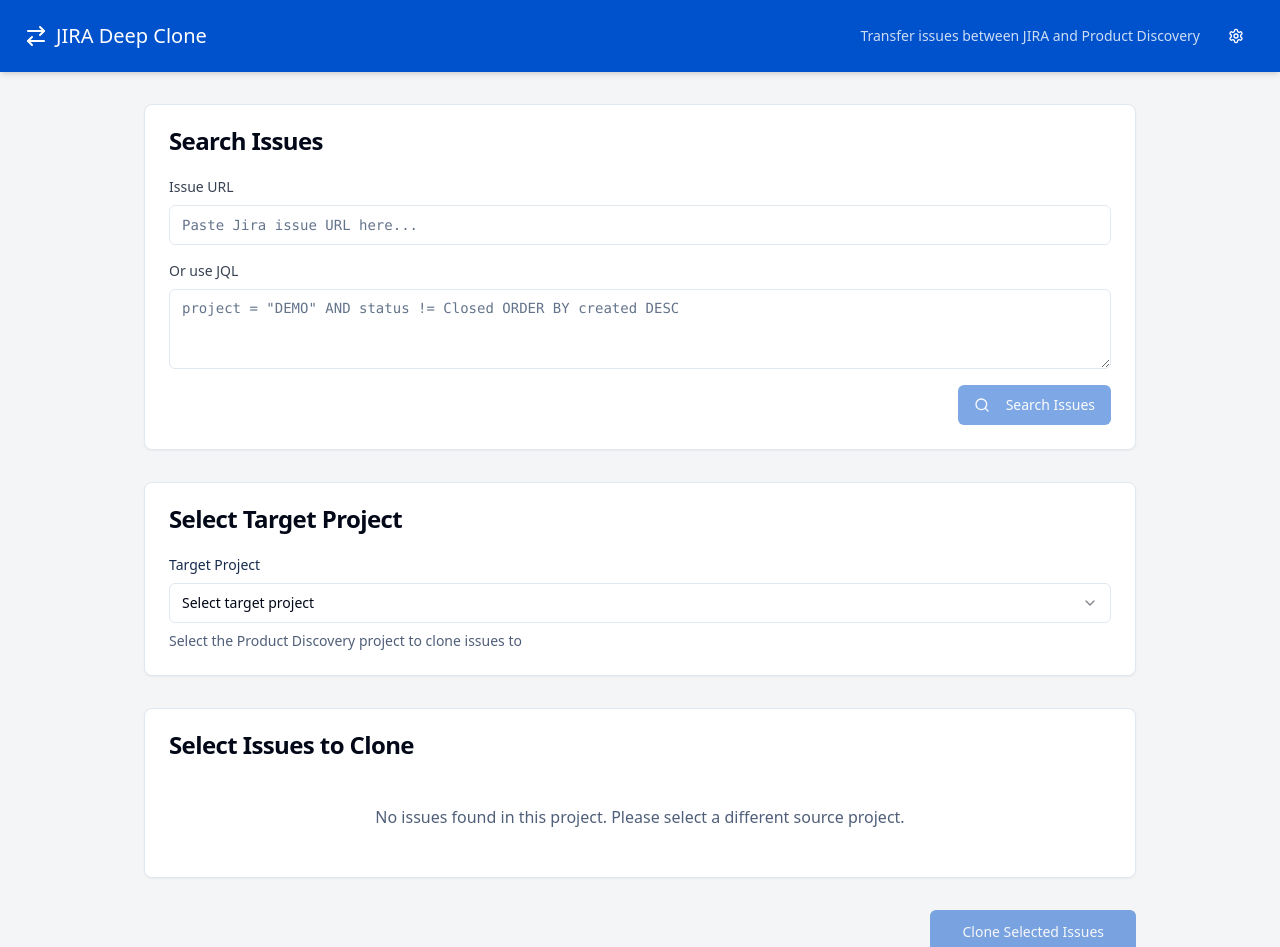
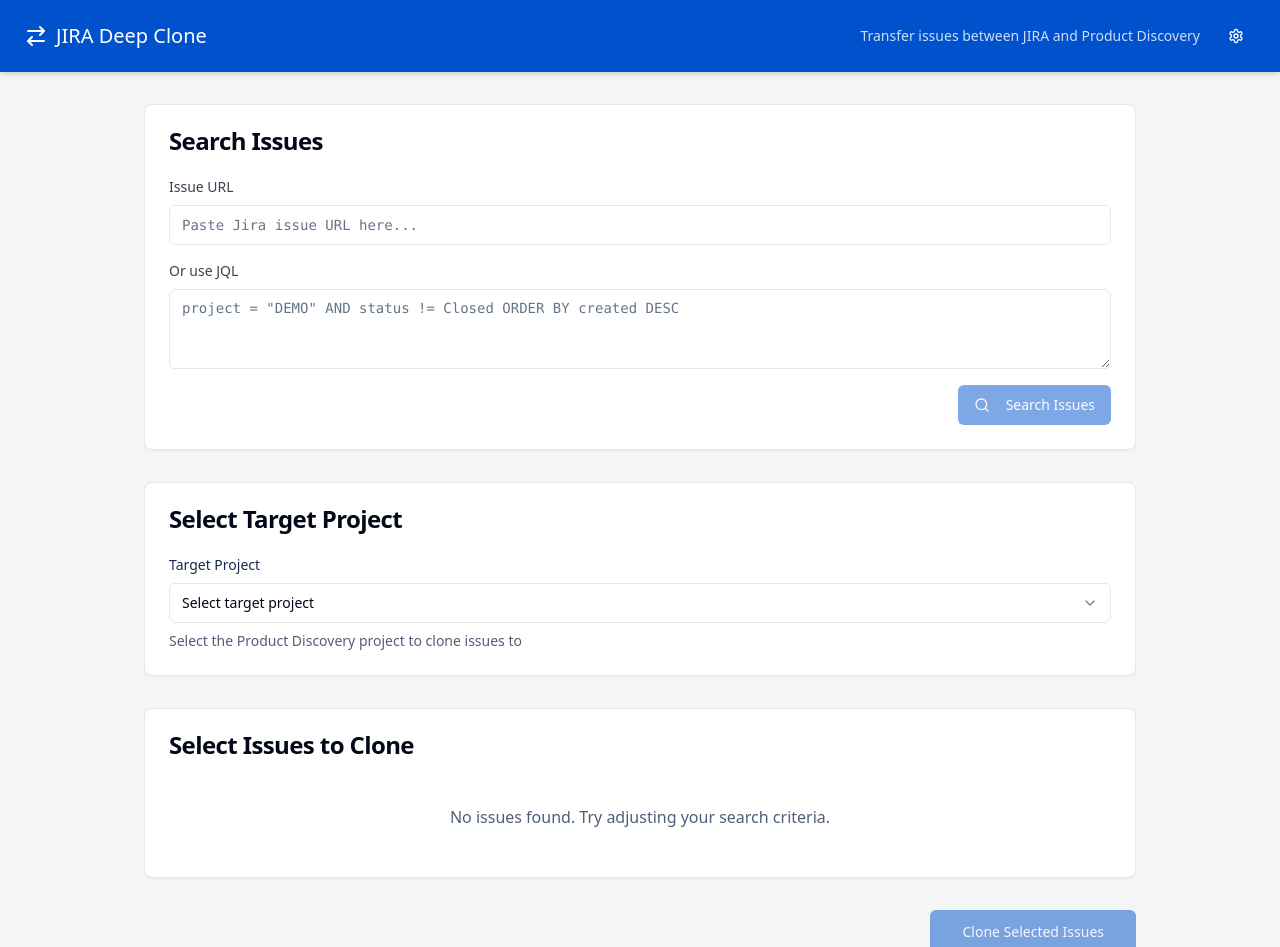
Before and after one commit to shreyas-agnihotri/issue-alchemy-transfer, a React (Vite) app: page / in a window 1280 px wide. Shown: the top 947 px of the page. Built offline with nearby package versions, Linux system fonts and the light colour scheme.

Commit message:
Fix: Issue selector no issues message
Update the issue selector to display a message when no issues are found.

```diff
--- a/src/components/IssueSelector.tsx
+++ b/src/components/IssueSelector.tsx
@@ -69,7 +69,7 @@ const IssueSelector: React.FC<IssueSelectorProps> = ({
         <CardContent>
           <div className="flex flex-col items-center justify-center p-6">
             <p className="text-jira-neutral-medium">
-              No issues found in this project. Please select a different source project.
+              No issues found. Try adjusting your search criteria.
             </p>
           </div>
         </CardContent>
```
